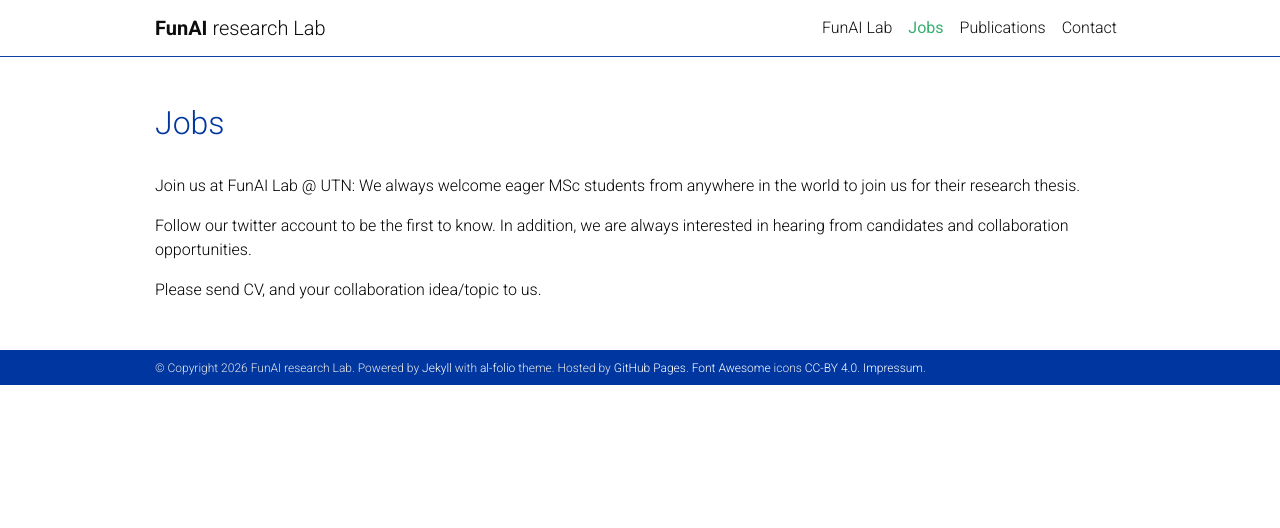
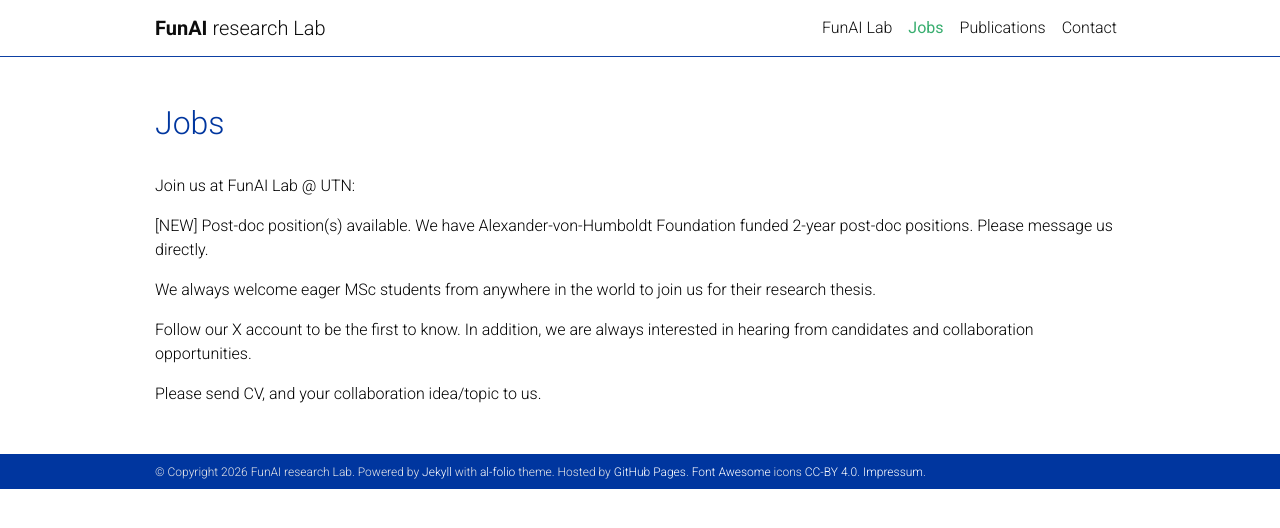
Before and after one commit to fundamentalailab/fundamentalailab.github.io, a Jekyll site: the page built from _pages/jobs.md, in a window 1280 px wide. Shown: the top 528 px of the page. Built offline with Jekyll 4.4.1, drawn with Linux system fonts in a browser that asks for light colours; comment, search, counter and statistics services are not loaded; a style sheet for code colours, icons or effects is not loaded.

Commit message:
Update jobs.md

```diff
--- a/_pages/jobs.md
+++ b/_pages/jobs.md
@@ -8,9 +8,12 @@
 ---
 
 Join us at FunAI Lab @ UTN:
+
+[NEW] Post-doc position(s) available. We have Alexander-von-Humboldt Foundation funded 2-year post-doc positions. Please message us directly.
+
 We always welcome eager MSc students from anywhere in the world to join us for their research thesis.
 
-Follow our twitter account to be the first to know.
+Follow our X account to be the first to know.
 In addition, we are always interested in hearing from candidates and collaboration opportunities.
 
 Please send CV, and your collaboration idea/topic to us.
```
